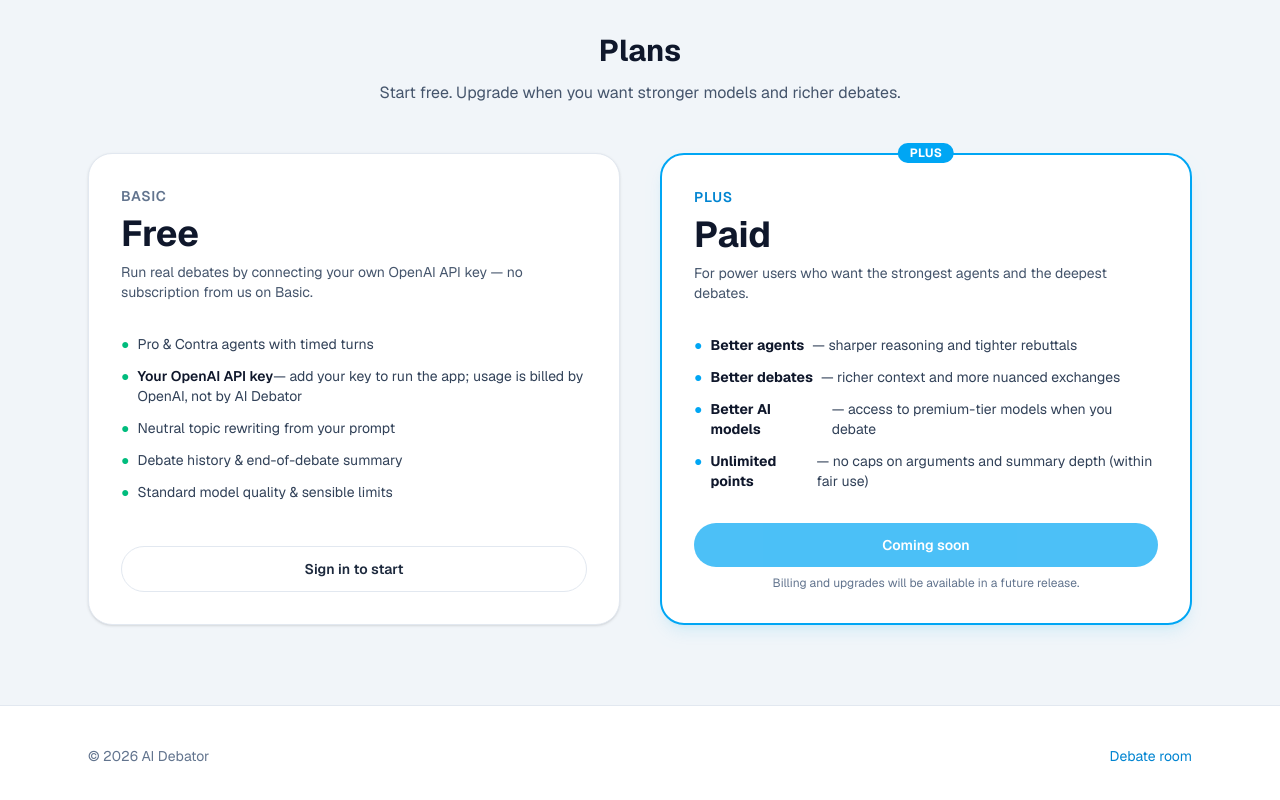
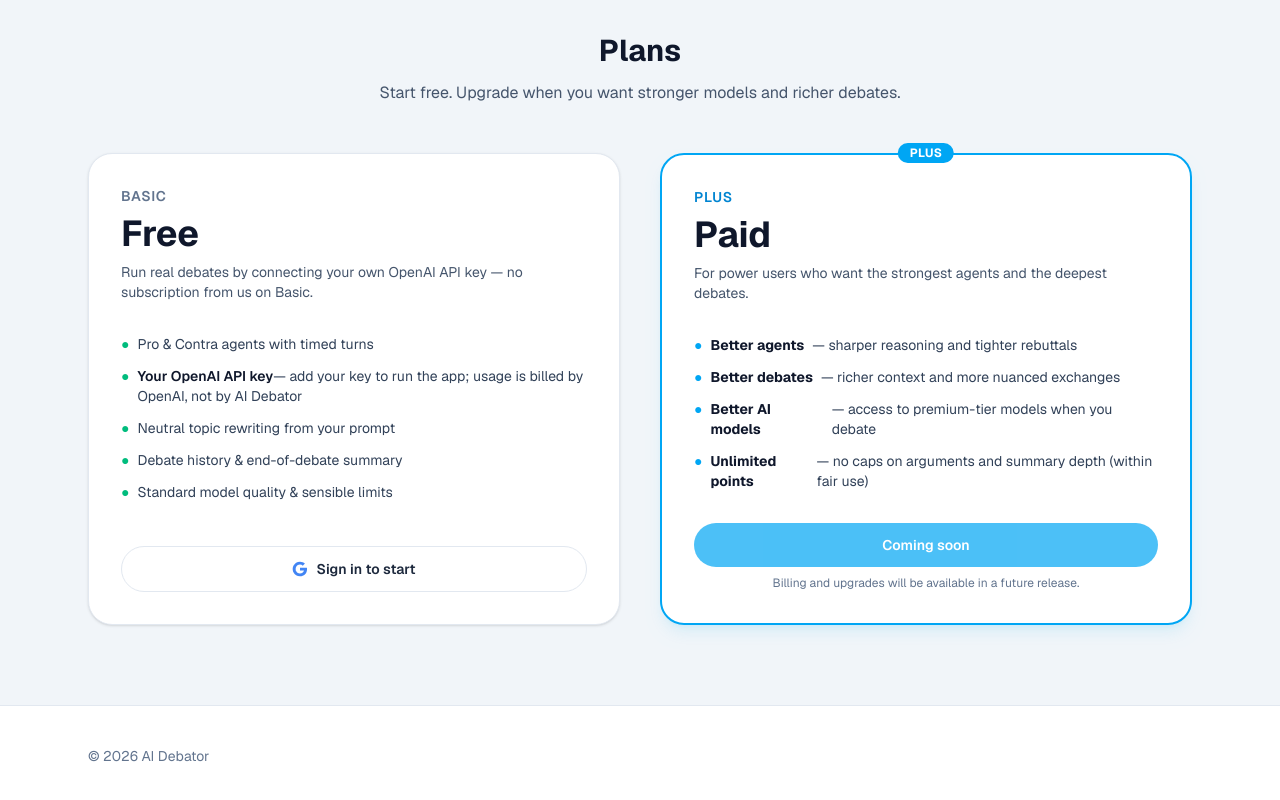
Before and after one commit to visakhvjn/ai-debator, a Next.js app: page / in a window 1280 px wide. Shown: the part 1681-2481 px from the top of the page. Built offline with nearby package versions, Linux system fonts and the light colour scheme; no server answers.

Commit message:
fix for some home page bugs

```diff
--- a/src/components/marketing/MarketingHome.tsx
+++ b/src/components/marketing/MarketingHome.tsx
@@ -527,12 +527,24 @@ export function MarketingHome() {
                     Standard model quality &amp; sensible limits
                   </li>
                 </ul>
-                <Link
-                  href={user ? "/debate" : "/"}
-                  className="mt-8 block w-full rounded-full border border-slate-200 py-3 text-center text-sm font-semibold text-slate-800 transition hover:bg-slate-50 dark:border-slate-600 dark:text-slate-100 dark:hover:bg-slate-800"
-                >
-                  {user ? "Use Basic" : "Sign in to start"}
-                </Link>
+                {user ? (
+                  <Link
+                    href="/debate"
+                    className="mt-8 block w-full rounded-full border border-slate-200 py-3 text-center text-sm font-semibold text-slate-800 transition hover:bg-slate-50 dark:border-slate-600 dark:text-slate-100 dark:hover:bg-slate-800"
+                  >
+                    Use Basic
+                  </Link>
+                ) : (
+                  <button
+                    type="button"
+                    onClick={() => void onGoogleSignIn()}
+                    disabled={signingIn || !isFirebaseConfigured()}
+                    className="mt-8 inline-flex w-full items-center justify-center gap-2 rounded-full border border-slate-200 py-3 text-center text-sm font-semibold text-slate-800 transition hover:bg-slate-50 disabled:cursor-not-allowed disabled:opacity-50 dark:border-slate-600 dark:text-slate-100 dark:hover:bg-slate-800 dark:disabled:hover:bg-transparent"
+                  >
+                    <GoogleIcon className="h-4 w-4 text-[#4285F4]" />
+                    {signingIn ? "Signing in…" : "Sign in to start"}
+                  </button>
+                )}
               </div>
 
               {/* Plus */}
@@ -596,15 +608,10 @@ export function MarketingHome() {
         </section>
 
         <footer className="border-t border-slate-200 bg-white py-10 dark:border-slate-800 dark:bg-slate-900">
-          <div className="mx-auto flex max-w-6xl flex-col items-center justify-between gap-4 px-4 sm:flex-row sm:px-6">
+          <div className="mx-auto max-w-6xl px-4 text-center sm:px-6 sm:text-left">
             <p className="text-sm text-slate-500 dark:text-slate-400">
               © {new Date().getFullYear()} AI Debator
             </p>
-            <div className="flex gap-4 text-sm">
-              <Link href="/debate" className="text-sky-600 hover:underline dark:text-sky-400">
-                Debate room
-              </Link>
-            </div>
           </div>
         </footer>
       </main>
```
